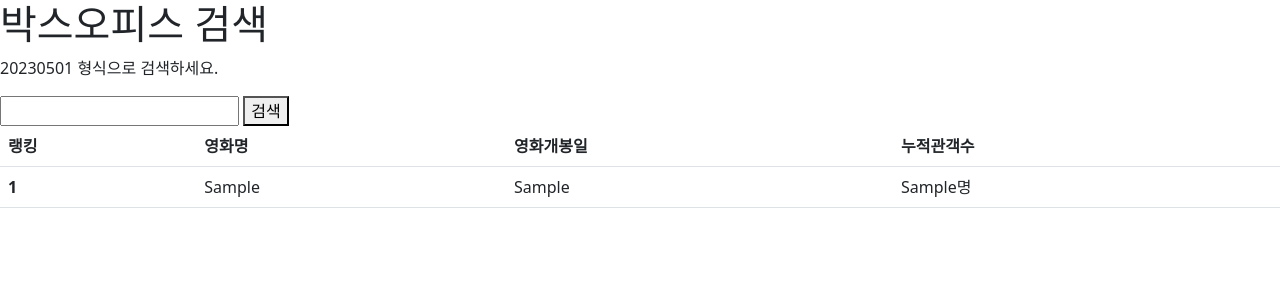
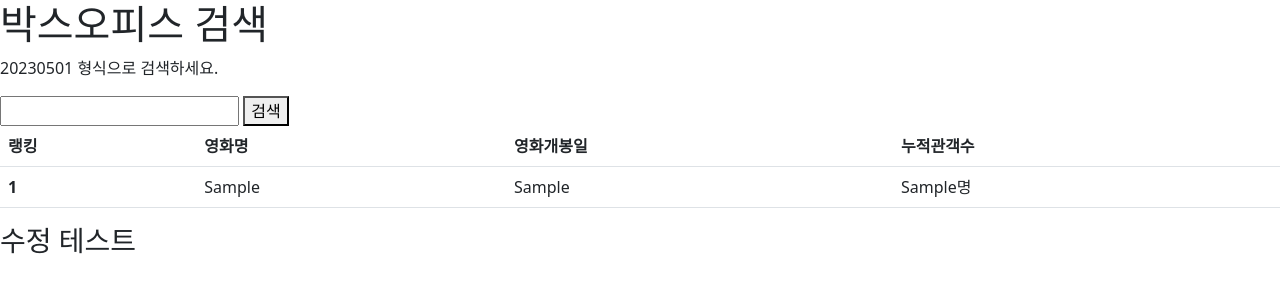
Before and after one commit to KangMinBeom/first-time, a Flask app: page /answer in a window 1280 px wide. Shown: the top 300 px of the page. Run offline with Flask 3, Linux system fonts and the light colour scheme; a database or web service that is not in the repository returns one stand-in record (values such as "Sample title"); data that the repository does not hold is empty.

Commit message:
second commit

```diff
--- a/templates/answer.html
+++ b/templates/answer.html
@@ -39,7 +39,7 @@
 
         </tbody>
     </table>
-
+    <h3>수정 테스트</h3>
 
     <script src="https://cdn.jsdelivr.net/npm/bootstrap@5.3.0/dist/js/bootstrap.bundle.min.js"
         integrity="sha384-geWF76RCwLtnZ8qwWowPQNguL3RmwHVBC9FhGdlKrxdiJJigb/j/68SIy3Te4Bkz"
```
